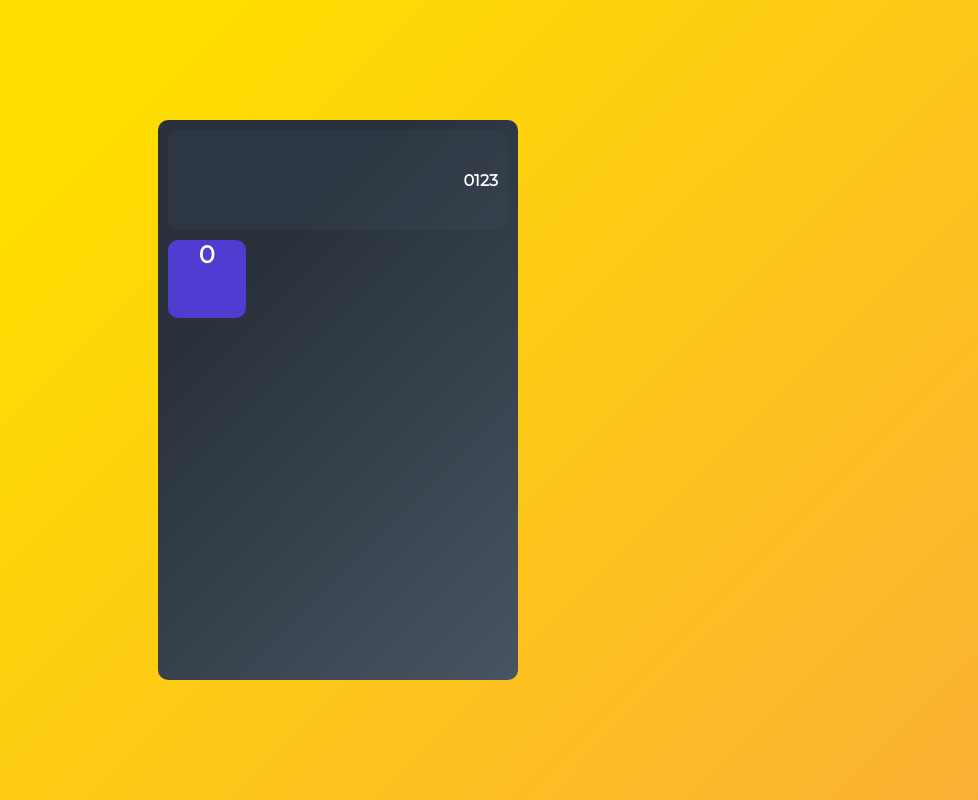
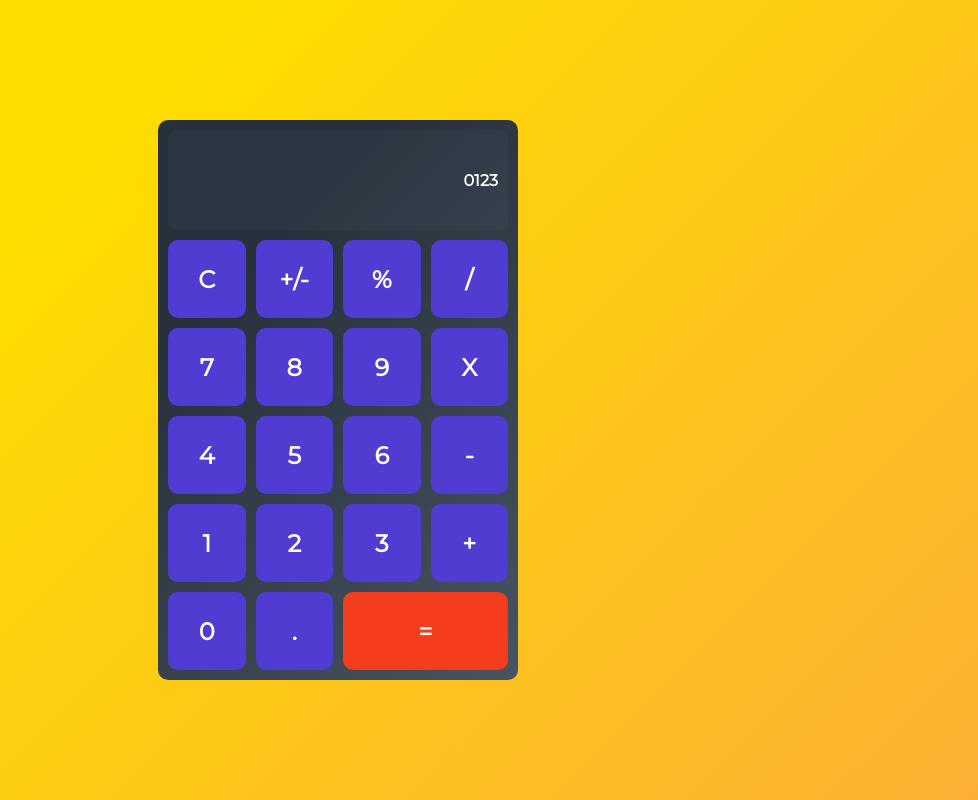
Before and after one commit to zhan1999/calculator, a React (Create React App) app in the folder calculator/: page / in a window 1280 px wide. Shown: the whole page, without its empty margins (302-1280 px from the left). Built offline with nearby package versions, Linux system fonts and the light colour scheme.

Commit message:
Map buttons

```diff
--- a/calculator/src/App.js
+++ b/calculator/src/App.js
@@ -2,6 +2,15 @@ import Wrapper from "./components/Wrapper";
 import Screen from "./components/Screen";
 import ButtonBox from "./components/ButtonBox";
 import Button from "./components/Button";
+
+const btnValues = [
+  ["C", "+/-", "%", "/"],
+  ["7", "8", "9", "X"],
+  ["4", "5", "6", "-"],
+  ["1", "2", "3", "+"],
+  ["0", ".", "="],
+];
+
 
 
 const App = () => {
@@ -10,13 +19,22 @@ const App = () => {
       <Screen value="0" />
 
       <ButtonBox>
-        <Button className="button" value="0" onClick={() => {
-          console.log('Button clicked!');
-        }}
-        />
+        {
+          btnValues.flat().map((btn, i) => {
+            return (
+              <Button
+                key = {i}
+                className={btn === "=" ? "equals" : ""}
+                value={btn}
+                onClick={() => {
+                  console.log(`Button ${btn} clicked!`);
+                }}
+              />
+            );
+          })
+        }
 
       </ButtonBox>
-
     </Wrapper>
   );
 };
--- a/calculator/src/components/Button.css
+++ b/calculator/src/components/Button.css
@@ -1,4 +1,4 @@
-.button {
+button {
     border: none;
     background-color: rgb(80, 60, 209);
     font-size: 24px;
@@ -7,12 +7,12 @@
     cursor: pointer;
     border-radius: 10px;
     outline: none;
-    text-align: center;
+    /* text-align: center; */
     /* justify-content: center; */
 
 }
 
-.button:hover {
+button:hover {
     background-color: rgb(61, 43, 184);
 }
 
--- a/calculator/src/components/Button.js
+++ b/calculator/src/components/Button.js
@@ -2,9 +2,9 @@ import './Button.css';
 
 const Button = ({ className, value, onClick }) => {
     return (
-        <div className={className} onClick={onClick}>
+        <button className={className} onClick={onClick}>
             {value}
-        </div>
+        </button>
     );
 };
 
```
Also changed, not shown: calculator/public/manifest.json.
